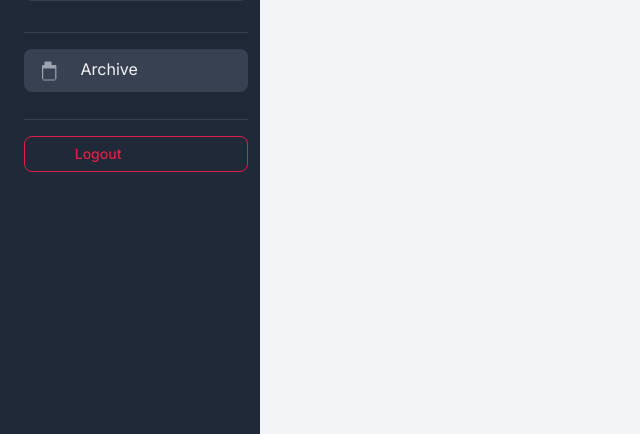
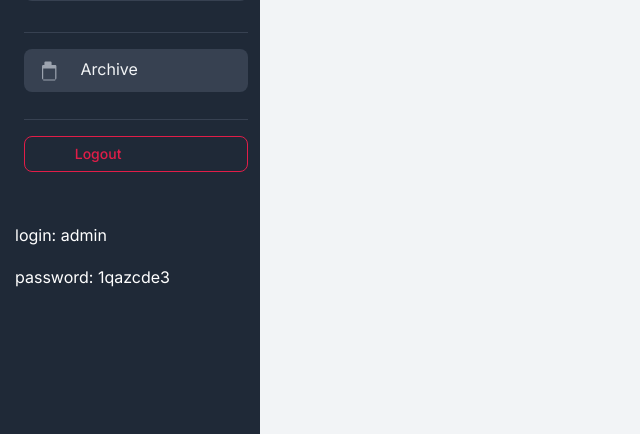
Before and after one commit to Viesich/Runner_community, a Django app: page /archive/ in a window 1280 px wide. Shown: the part 366-800 px from the top of the page, without its empty margins (0-640 px from the left). Run offline with Django 5.2, Linux system fonts and the light colour scheme; the visitor is signed in with stand-in values (Sample User, id 1); data that the repository does not hold is empty; some libraries are stand-ins or nearby versions.

Commit message:
add login & password admin in sidebar

```diff
--- a/templates/includes/sidebar.html
+++ b/templates/includes/sidebar.html
@@ -112,4 +112,8 @@
     {% endif %}
     </ul>
   </div>
+<br>
+<br>
+<p style="margin-left: 15px">login: admin</p>
+<p style="margin-left: 15px">password: 1qazcde3</p>
 </nav>
```
